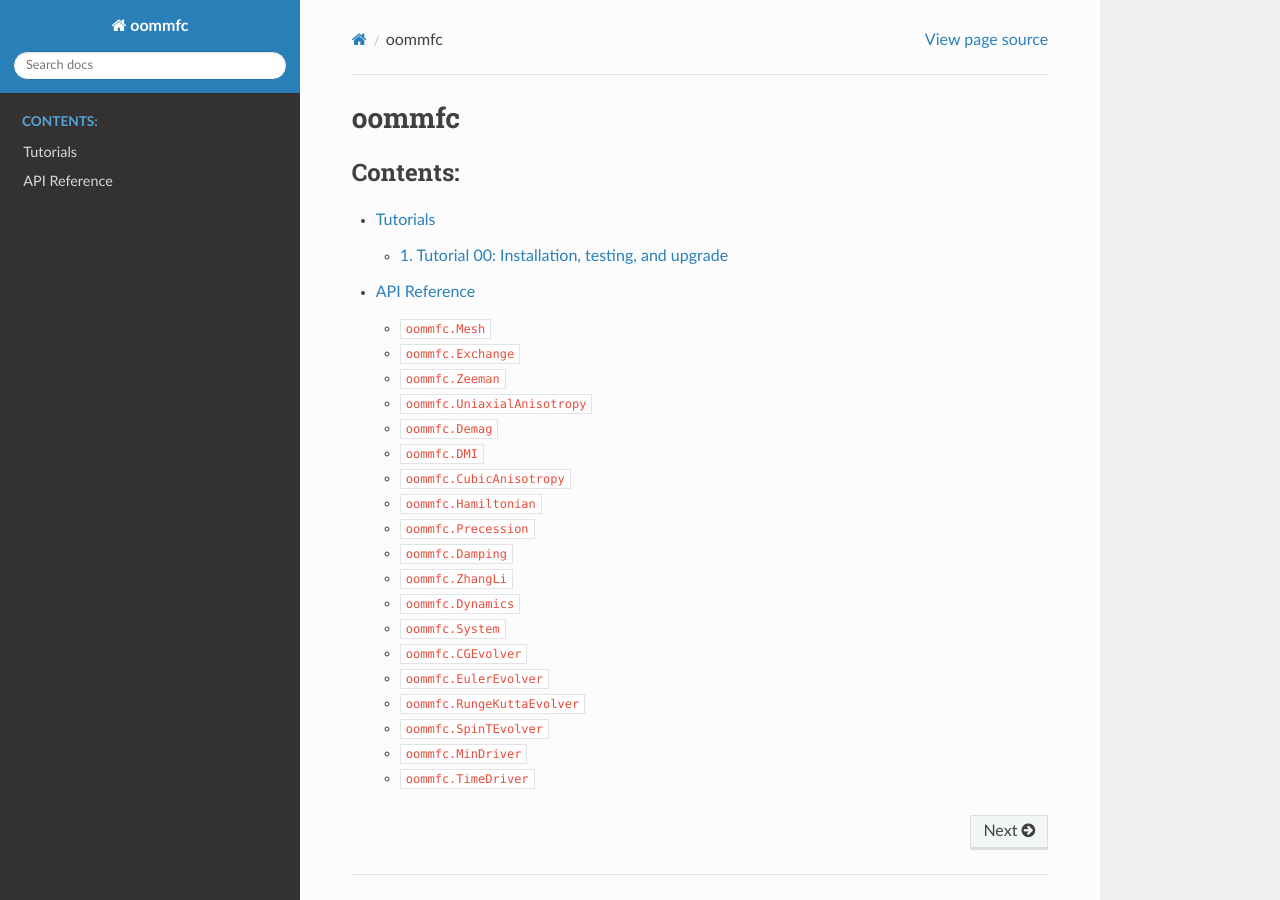
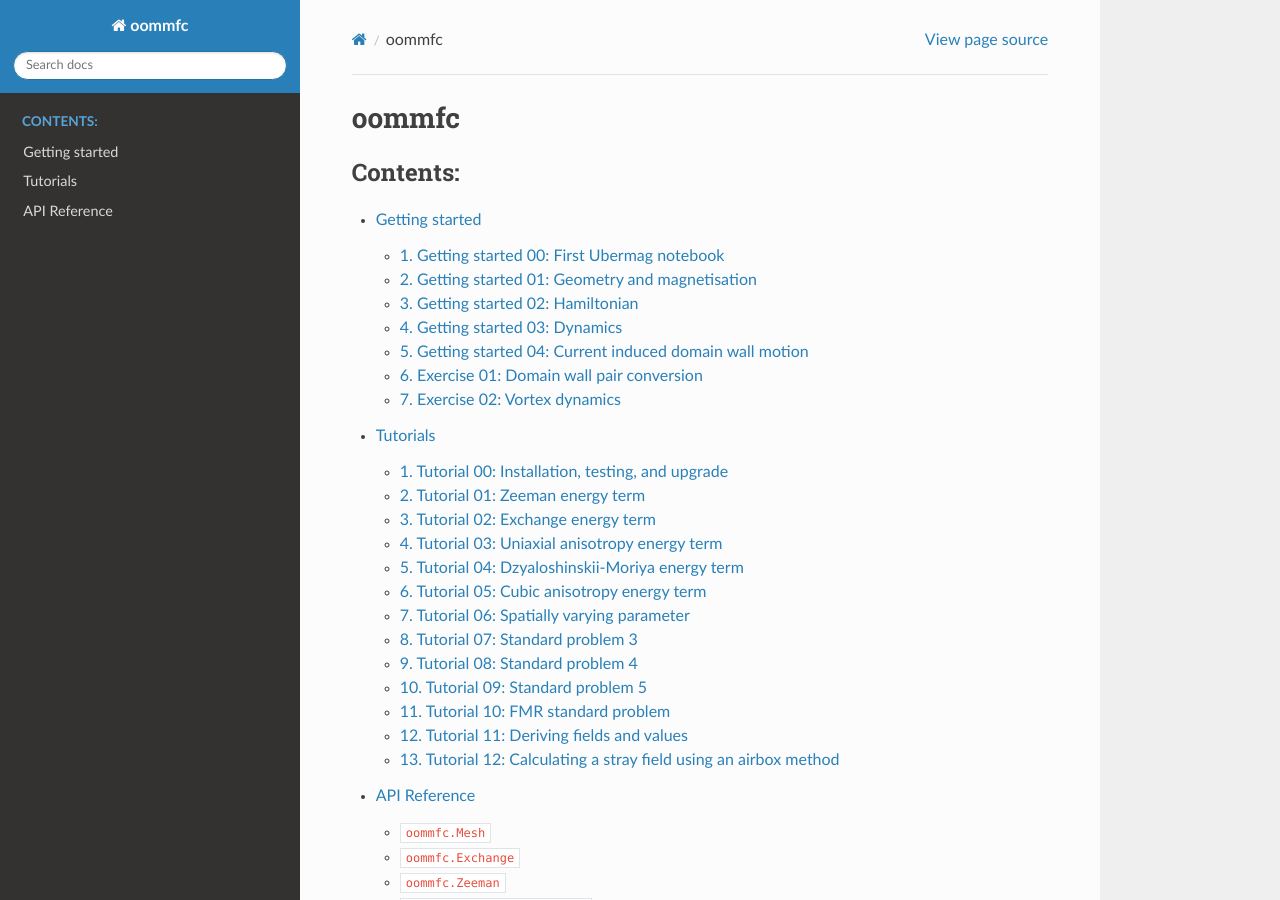
Before and after one commit to ubermag/oommfc, a Sphinx documentation site: the page built from docs/index.rst, in a window 1280 px wide and 900 px high. Built offline with Sphinx 7.4.7 and the Read the Docs theme 2.0.0, drawn with Linux system fonts in a browser that asks for light colours; pages that are not in the unit, such as notebooks, are missing from menus.

Commit message:
Extend list.

```diff
--- /dev/null
+++ b/docs/getting-started.rst
@@ -0,0 +1,15 @@
+Getting started
+===============
+
+.. toctree::
+   :maxdepth: 1
+   :numbered:
+   :caption: Contents:
+
+   ipynb/00-getting-started-first-ubermag-notebook
+   ipynb/01-getting-started-geometry
+   ipynb/02-getting-started-hamiltonian
+   ipynb/03-getting-started-dynamics
+   ipynb/04-getting-started-current-induced-dw-motion
+   ipynb/05-getting-started-exercise-dw-pair-conversion
+   ipynb/06-getting-started-exercise-vortex-dynamics
--- a/docs/index.rst
+++ b/docs/index.rst
@@ -10,5 +10,6 @@ oommfc
    :maxdepth: 2
    :caption: Contents:
 
+   getting-started
    tutorials
    api-reference
--- a/docs/tutorials.rst
+++ b/docs/tutorials.rst
@@ -7,3 +7,16 @@ Tutorials
    :caption: Contents:
 
    ipynb/00-tutorial-installation-testing-upgrade
+   ipynb/01-tutorial-zeeman
+   ipynb/02-tutorial-exchange
+   ipynb/03-tutorial-uniaxialanisotropy
+   ipynb/04-tutorial-dmi
+   ipynb/05-tutorial-cubicanisotropy
+   ipynb/06-tutorial-spatially-varying-parameter
+   ipynb/07-tutorial-standard-problem3
+   ipynb/08-tutorial-standard-problem4
+   ipynb/09-tutorial-standard-problem5
+   ipynb/10-tutorial-standard-problem-fmr
+   ipynb/11-tutorial-deriving-fields
+   ipynb/12-tutorial-stray-field
+   ipynb/15-tutorial-other
```
